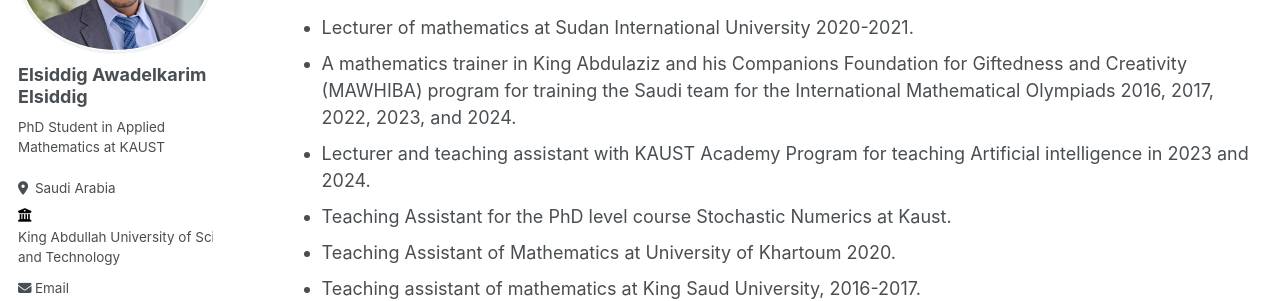
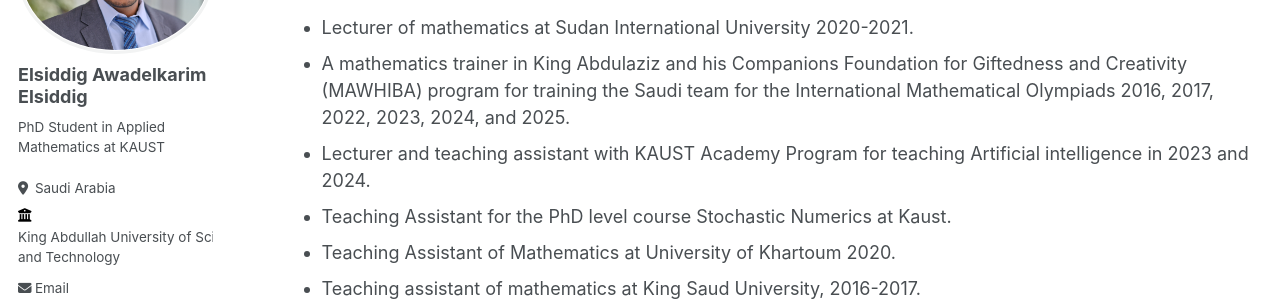
Before and after one commit to siddigss/siddigss.github.io, a Jekyll site: the page built from _pages/cv.md, in a window 1280 px wide and 900 px high, scrolled down 580 px. Shown: the part 207-508 px from the top of the window. Built offline with Jekyll 4.4.1, drawn with Linux system fonts in a browser that asks for light colours; some web fonts are replaced.

Commit message:
Update CV with additional training year for MAWHIBA

```diff
--- a/_pages/cv.md
+++ b/_pages/cv.md
@@ -29,7 +29,7 @@
 Teaching and Work
 ======
 * Lecturer of mathematics at Sudan International University 2020-2021.
-* A mathematics trainer in King Abdulaziz and his Companions Foundation for Giftedness and Creativity (MAWHIBA) program for training the Saudi team for the International Mathematical Olympiads 2016, 2017, 2022, 2023, and 2024.
+* A mathematics trainer in King Abdulaziz and his Companions Foundation for Giftedness and Creativity (MAWHIBA) program for training the Saudi team for the International Mathematical Olympiads 2016, 2017, 2022, 2023, 2024, and 2025.
 * Lecturer and teaching assistant with KAUST Academy Program for teaching Artificial intelligence in 2023 and 2024.
 * Teaching Assistant for the PhD level course Stochastic Numerics at Kaust.
 * Teaching Assistant of Mathematics at University of Khartoum 2020.
```
